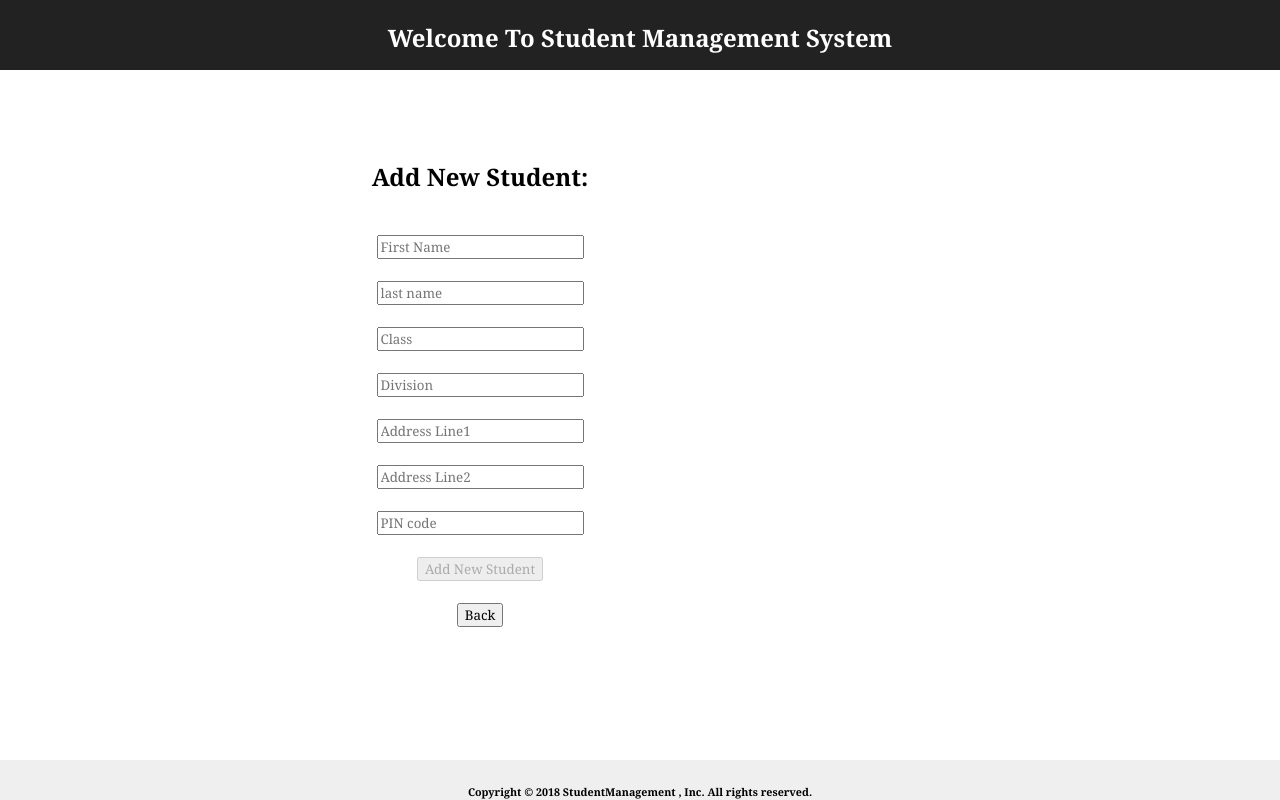
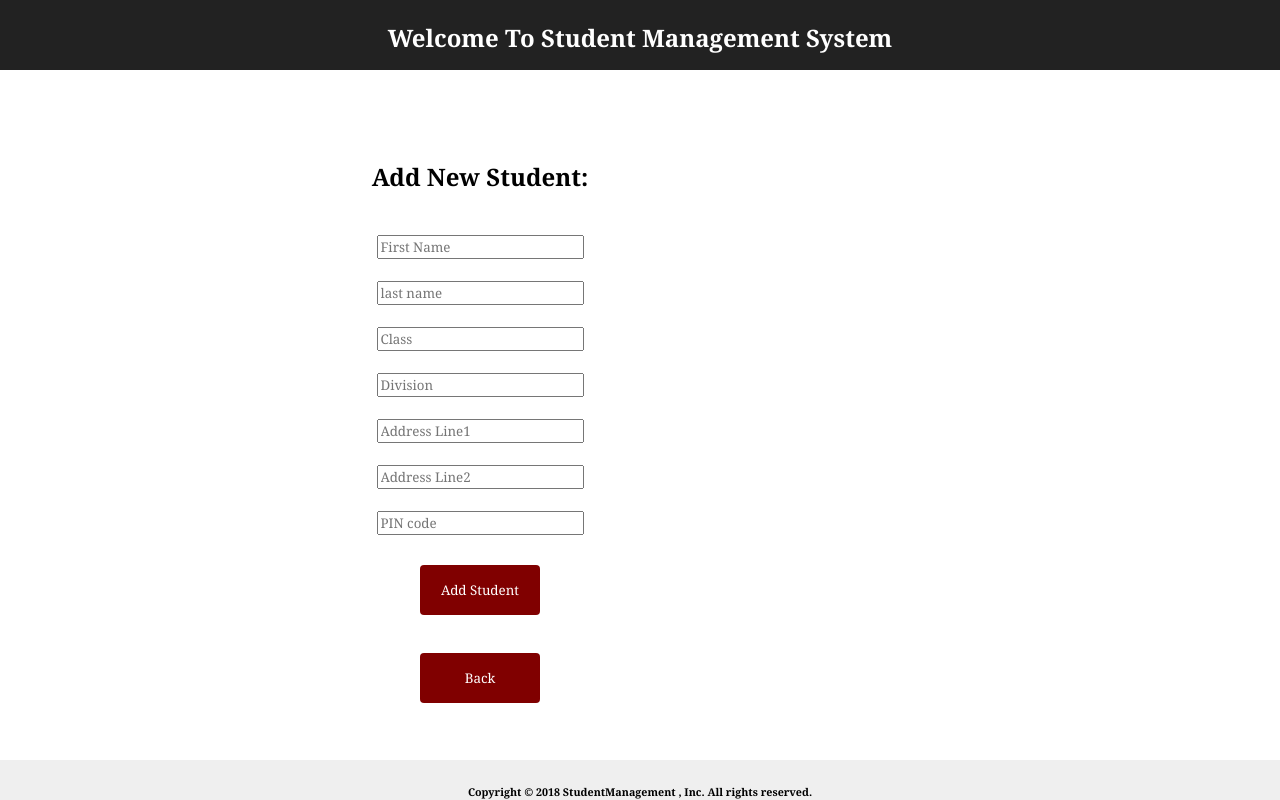
Before and after one commit to Suvisha/Teacher-Student_Management, a React (Create React App) app in the folder both_student-management/: page /AddNewStudent in a window 1280 px wide. Built offline with nearby package versions, Linux system fonts and the light colour scheme.

Commit message:
modified AddNewStudent With Button

```diff
--- a/both_student-management/package.json
+++ b/both_student-management/package.json
@@ -13,6 +13,7 @@
     "react-axiom": "^0.4.0",
     "react-bootstrap": "^1.0.0-beta.1",
     "react-confirm-alert": "^2.0.6",
+    "react-data-sort": "^1.1.0",
     "react-dom": "^16.4.2",
     "react-redux": "^5.0.7",
     "react-responsive": "^5.0.0",
--- a/both_student-management/src/StudentManagement/AddNewStudent.js
+++ b/both_student-management/src/StudentManagement/AddNewStudent.js
@@ -4,6 +4,7 @@ import { Redirect } from 'react-router-dom';
 import '../App.css';
 import TeacherHome from './TeacherHome.js';
 import {connect} from 'react-redux'
+import Button from './Button.js';
 
 class AddNewStudent extends React.Component
 {
@@ -166,8 +167,8 @@ class AddNewStudent extends React.Component
                             <input id="pincode" type="text" placeholder="PIN code" name="PIN" required
                                 value={this.state.value} onChange={this.handleUserInput}/>
                         </div><br/>
-                        <button type="submit" onClick={this.handleAddStudent} disabled={!this.state.formValid}>Add New Student</button>    <br/><br/>
-                        <button type="submit" onClick={this.handleBack}>Back</button>
+                        <Button buttonName="Add Student" handleOnClick={this.handleAddStudent} disabled={!this.state.formValid} />
+                        <Button buttonName="Back" handleOnClick={this.handleBack}/>
                     </form>
                 </div>
             </div>
--- a/both_student-management/src/StudentManagement/Button.js
+++ b/both_student-management/src/StudentManagement/Button.js
@@ -17,7 +17,7 @@ class Button extends React.Component
       return(
           <div >
             <input type="button"  className="buttonProp" onClick={this.handleOnClick}
-                   value={this.props.buttonName} disabled={this.props.disable} ></input>
+                   value={this.props.buttonName} disabled={this.props.disabled} ></input>
             <div> <label className="label"> {this.props.error} </label></div>
           </div>
       );
```
Also changed, not shown: 1 other file (tests, documents, lock files or other folders).
